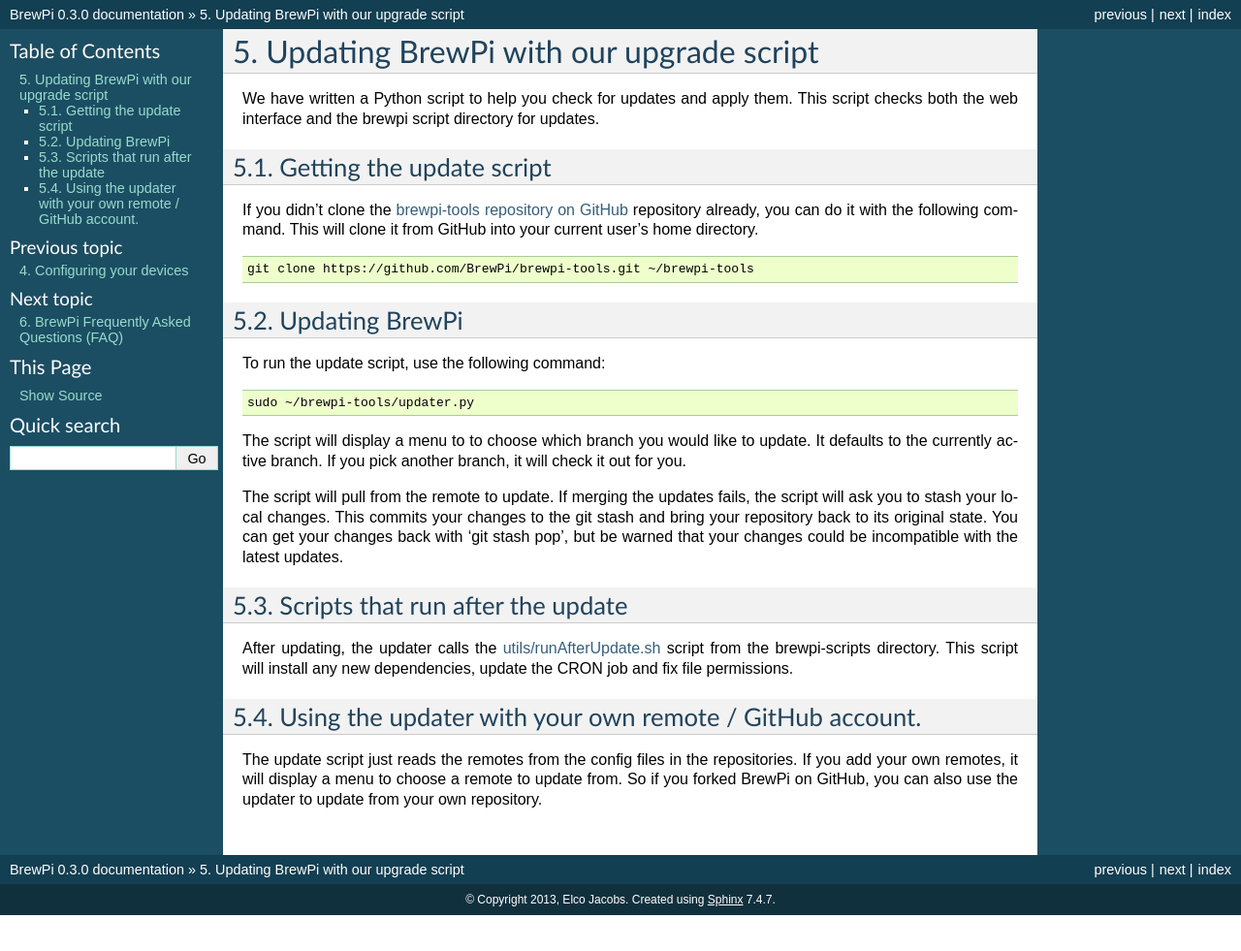
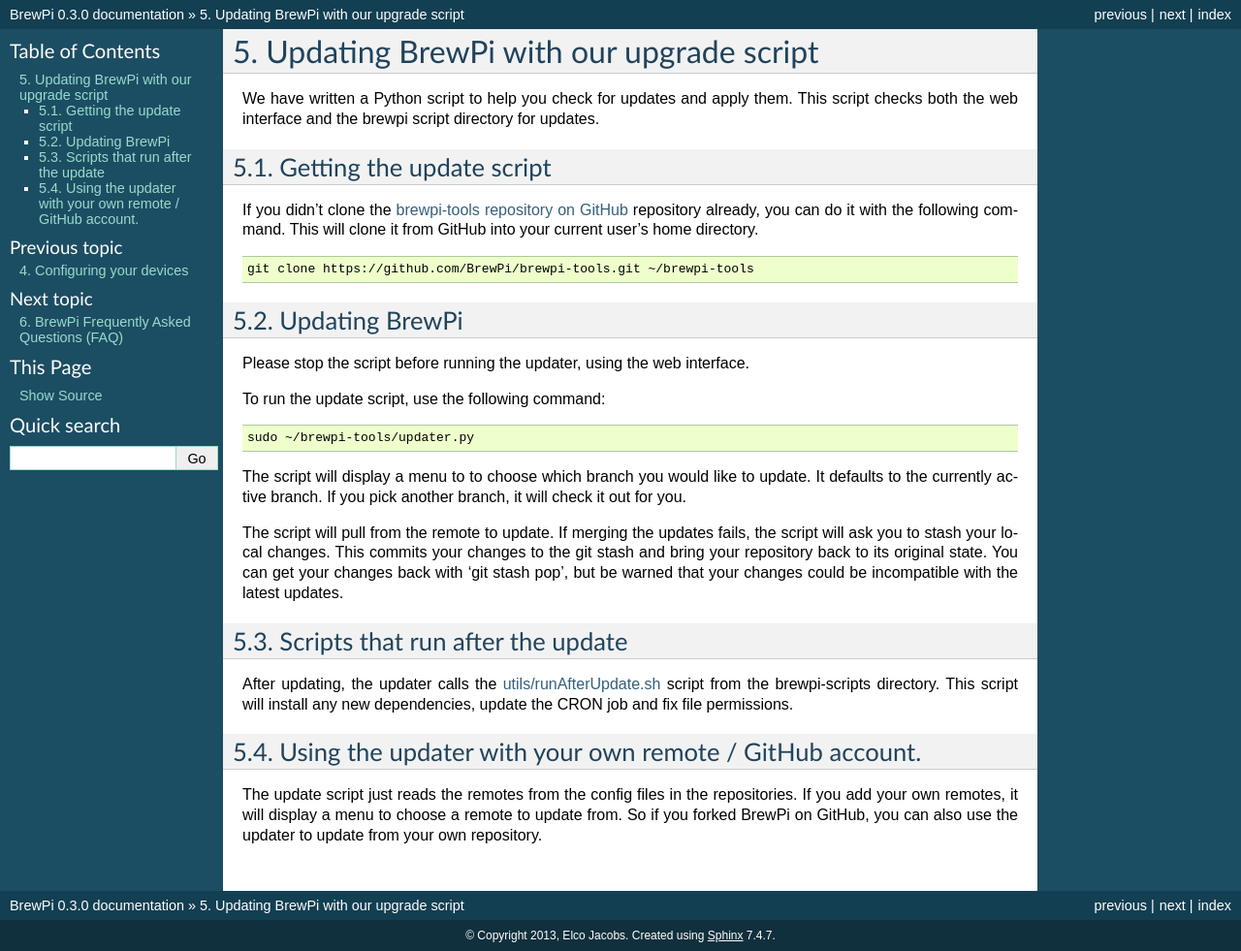
Before and after one commit to BrewPi/brewpi-www, a Sphinx documentation site: the page built from docs/user/source/updating-brewpi/update-script.rst, in a window 1280 px wide. Shown: the whole page at 97% size. Built offline with Sphinx 7.4.7, drawn with Linux system fonts in a browser that asks for light colours; formulas are drawn with MathJax 3; pages that are not in the unit, such as notebooks, are missing from menus; before the commit the page ends 944 px from its top, so only the background shows below that.

Commit message:
instruct to stop the script before running the updater.

```diff
--- a/docs/user/source/updating-brewpi/update-script.rst
+++ b/docs/user/source/updating-brewpi/update-script.rst
@@ -14,6 +14,8 @@
 
 Updating BrewPi
 ---------------
+Please stop the script before running the updater, using the web interface.
+
 To run the update script, use the following command:
 
 .. code-block:: bash
```
